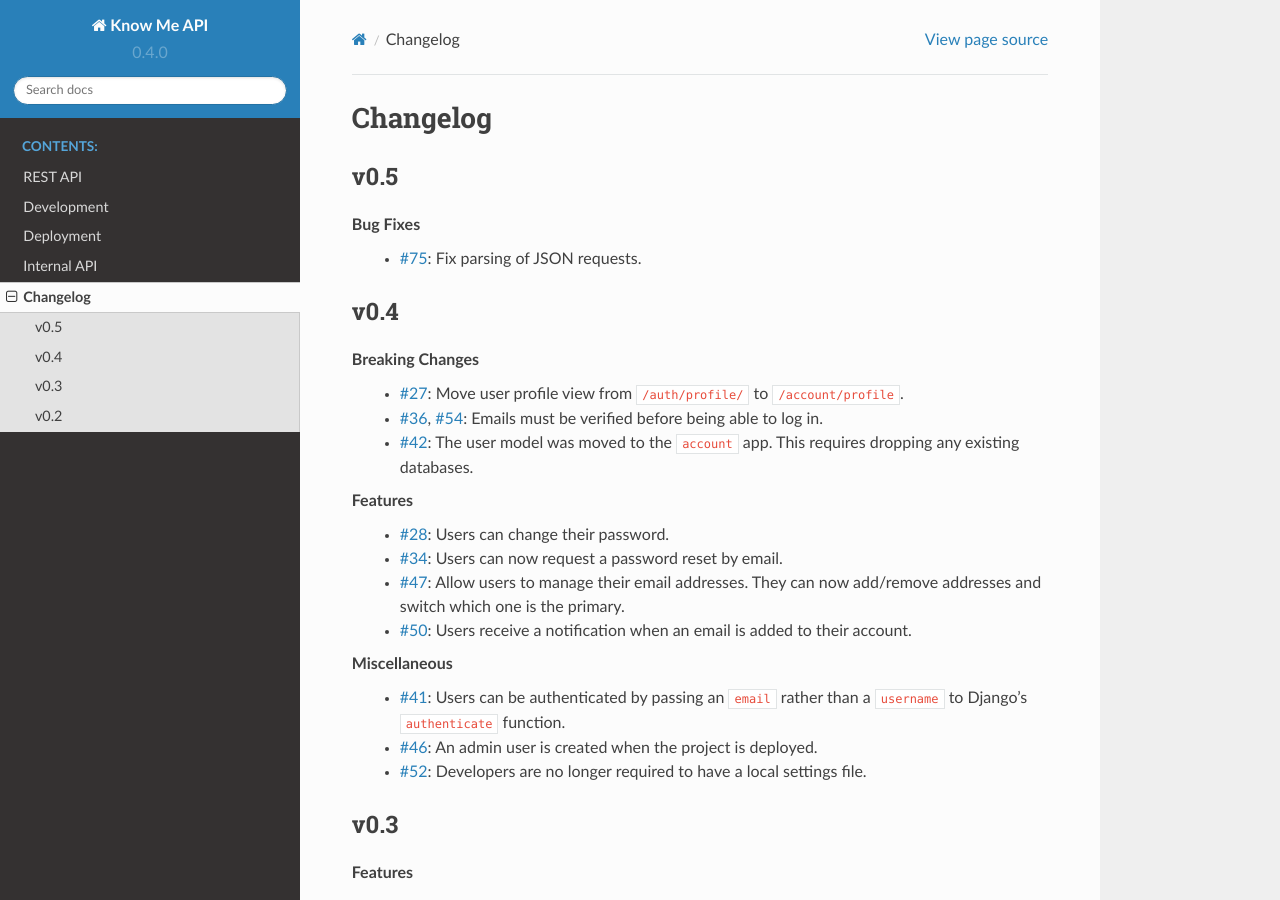
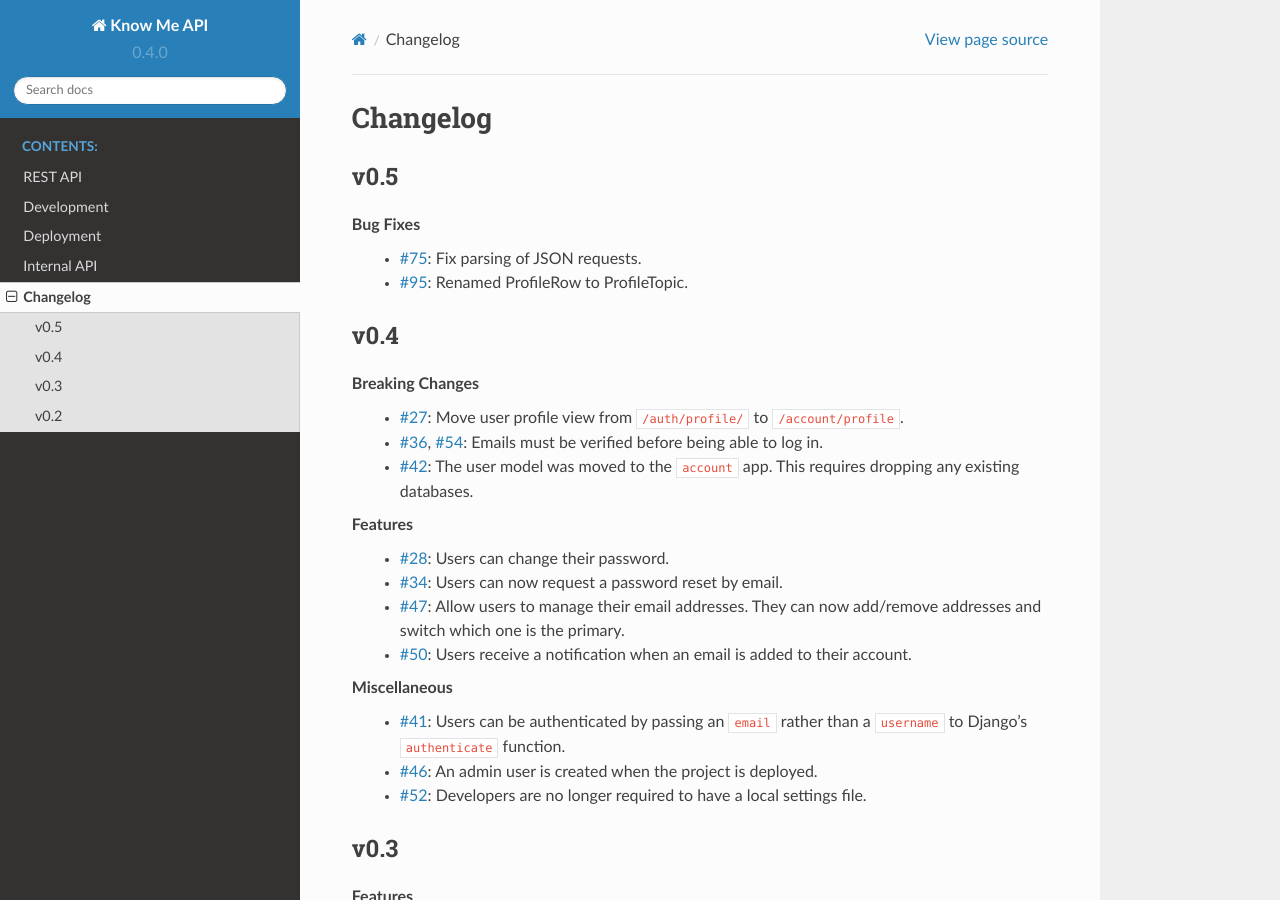
Before and after one commit to knowmetools/km-api, a Sphinx documentation site: the page built from docs/changelog.rst, in a window 1280 px wide and 900 px high. Built offline with Sphinx 7.4.7 and the Read the Docs theme 2.0.0, drawn with Linux system fonts in a browser that asks for light colours.

Commit message:
Update changelog.

```diff
--- a/docs/changelog.rst
+++ b/docs/changelog.rst
@@ -6,7 +6,7 @@ v0.5
 
 Bug Fixes
   * :issue:`75`: Fix parsing of JSON requests.
-
+  * :issue:`95`: Renamed ProfileRow to ProfileTopic.
 
 v0.4
 ----
```
